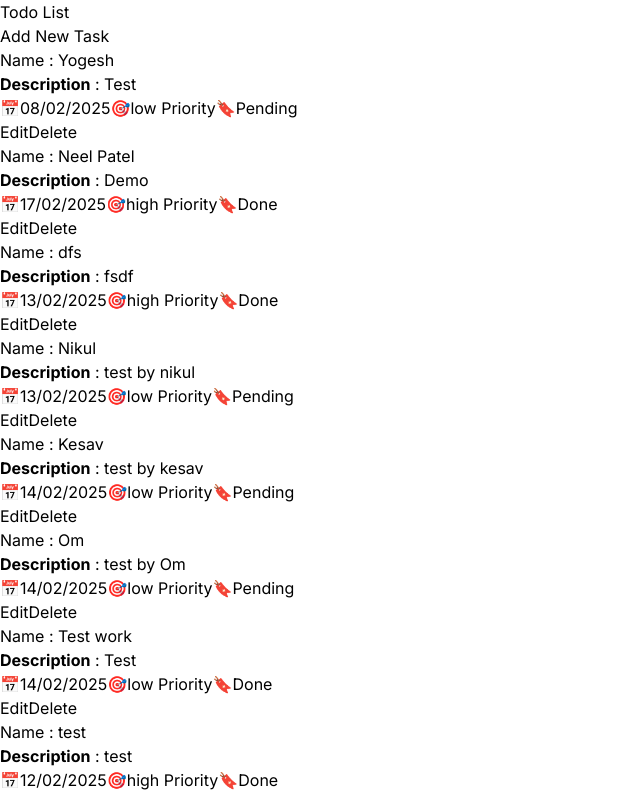
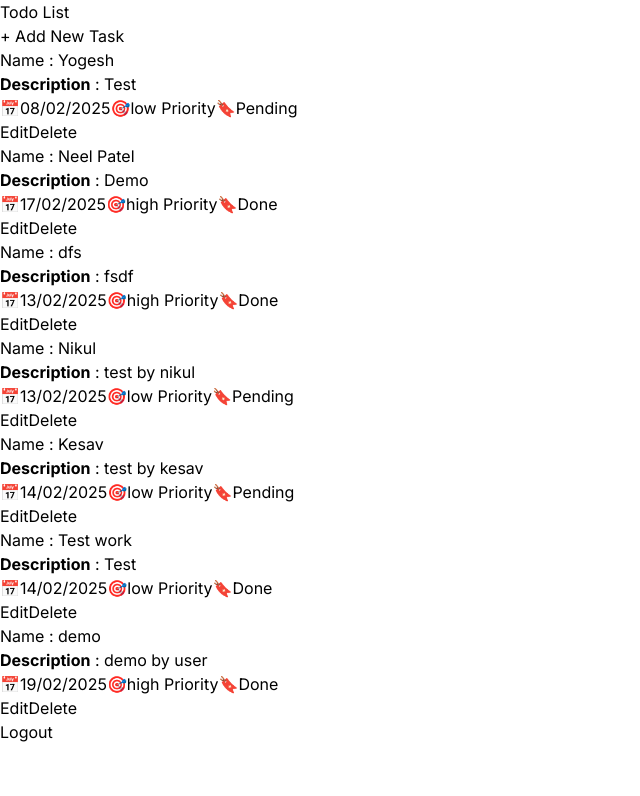
Before and after one commit to yogeshrana-1209/Todo_App, a React (Vite) app: page /todo-list in a window 1280 px wide. Shown: the top 796 px of the page, without its empty margins (0-640 px from the left). Built offline with nearby package versions, Linux system fonts and the light colour scheme; data requests are answered from the project's data file; sample sign-in values are in the browser's storage.

Commit message:
some file updated

```diff
--- a/db.json
+++ b/db.json
@@ -46,15 +46,6 @@
       "name": "Kesav"
     },
     {
-      "id": "1739432434873",
-      "agreed": true,
-      "status": "Pending",
-      "priority": "low",
-      "date": "2025-02-14T18:30:00.000Z",
-      "description": "test by Om",
-      "name": "Om"
-    },
-    {
       "id": "1739437170134",
       "agreed": true,
       "status": "Done",
@@ -64,31 +55,13 @@
       "name": "Test work"
     },
     {
-      "id": "1739450007812",
+      "id": 1739528648269,
       "agreed": true,
       "status": "Done",
       "priority": "high",
-      "date": "2025-02-12T18:30:00.000Z",
-      "description": "test",
-      "name": "test"
-    },
-    {
-      "id": 1739526354248,
-      "agreed": true,
-      "status": "Pending",
-      "priority": "low",
-      "date": "2025-02-14T18:30:00.000Z",
-      "description": "test by Yogesh",
-      "name": "Yogesh"
-    },
-    {
-      "id": 1739526682663,
-      "agreed": true,
-      "status": "Pending",
-      "priority": "low",
       "date": "2025-02-19T18:30:00.000Z",
-      "description": "sdg",
-      "name": "gsdg"
+      "description": "demo by user",
+      "name": "demo"
     }
   ]
 }
--- a/src/app/signup/Signup.jsx
+++ b/src/app/signup/Signup.jsx
@@ -8,7 +8,7 @@ import { login } from "../todos/store/AuthSlice";
 // Yup validation schema
 const validationSchema = Yup.object({
   username: Yup.string()
-    .matches(/^[A-Za-z]+$/, "Username cannot contain numbers or special characters") // Ensures only letters are allowed
+    .matches(/^[A-Za-z]/, "Username cannot contain or special characters") // Ensures only letters are allowed
     .matches(/^\S*$/, "Username cannot contain spaces") // Ensures no spaces in the username
     .required("Username is required"),
   password: Yup.string()
--- a/src/app/todos/Todos.jsx
+++ b/src/app/todos/Todos.jsx
@@ -1,9 +1,12 @@
 import TodoForm from "./components/TodoForm";
 import TodoList from "./components/TodoList";
+import { ToastContainer } from "react-toastify";
+
 
 export const Todos = () => {
   return (
     <div className="flex flex-col gap-5">
+      <ToastContainer />
       <TodoForm />
       <TodoList />
     </div>
--- a/src/app/todos/components/TodoForm.jsx
+++ b/src/app/todos/components/TodoForm.jsx
@@ -2,7 +2,7 @@ import { useForm } from "react-hook-form";
 import { useDispatch, useSelector } from "react-redux";
 import { getSelectedTodo, submitForm, updateForm } from "../store/TodoSlice";
 import { useEffect } from "react";
-import { ToastContainer } from "react-toastify";
+// import { ToastContainer } from "react-toastify";
 import moment from "moment";
 import * as Yup from "yup"; // Import Yup
 import { useNavigate } from "react-router-dom";
@@ -95,7 +95,7 @@ export default function TodoForm() {
     if (selectedTodo) {
       const updatedTodo = { ...selectedTodo, ...data };
       dispatch(updateForm(updatedTodo)).then((response) => {
-        console.log("updated", response);
+        // console.log("updated", response);
         if (response) {
           reset(); // Reset the form after successful update
           navigate("/todo-list"); // Redirect to the todo-list page after update
@@ -122,8 +122,6 @@ export default function TodoForm() {
 
   return (
     <>
-      <ToastContainer />
-
       <div className="flex justify-center text-left mt-[40px] p-5 items-center bg-gradient-to-r from-white-500 via-white-500 to-white-500">
         <div className="bg-white p-8 rounded-xl shadow-lg w-full max-w-lg">
           <form onSubmit={handleSubmit(onSubmit)} className="space-y-6">
--- a/src/app/todos/components/TodoList.jsx
+++ b/src/app/todos/components/TodoList.jsx
@@ -87,12 +87,11 @@ export default function TodoList() {
 
   return (
     <>
-      <ToastContainer />
 
       <div className="min-h-screen rounded-2xl bg-gradient-to-br from-blue-50 to-white py-12">
         <div className="max-w-screen-xl mx-auto px-4 sm:px-6 lg:px-8">
           {/* Header Section */}
-          <div className="text-center mb-12">
+          <div className="text-center m-8">
             <h1 className="text-3xl sm:text-4xl font-extrabold text-blue-600 mb-5 inline-block border-2 border-blue-600 rounded-2xl bg-blue-50/50 px-8 py-4 shadow-md backdrop-blur-sm transform hover:scale-105 transition-all duration-300">
               Todo List
             </h1>
@@ -100,12 +99,12 @@ export default function TodoList() {
 
           {/* Add New Task Button */}
           {isLoggedIn && (
-            <div className="flex justify-center mb-8 items-center">
+            <div className="flex justify-center m-6 items-center">
               <button
                 onClick={handleAddNewTask} // Use handleAddNewTask to clear selectedTodo
                 className="w-44 py-2 px-4 bg-green-600 text-white rounded-lg shadow-lg hover:bg-green-700 transition duration-300"
               >
-                Add New Task
+               +  Add New Task
               </button>
             </div>
           )}
```
